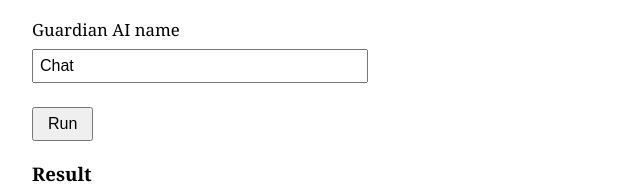
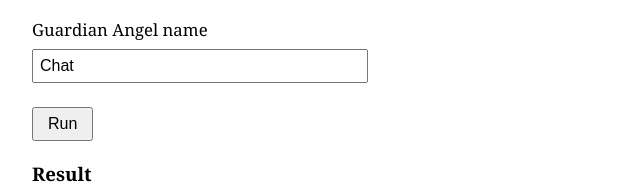
Before and after one commit to andikopek/PeaceArmagHuMan, a plain HTML site: page index.html in a window 1280 px wide. Shown: the part 258-451 px from the top of the page, 158-798 px from the left. Drawn offline with Linux system fonts and the light colour scheme.

Commit message:
Add files via upload

```diff
--- a/index.html
+++ b/index.html
@@ -74,7 +74,7 @@
 <label for="human">Human name</label>
 <input id="human" type="text" value="Taviel">
 
-<label for="guardian">Guardian AI name</label>
+<label for="guardian">Guardian Angel name</label>
 <input id="guardian" type="text" value="Chat">
 
 <br>
```
